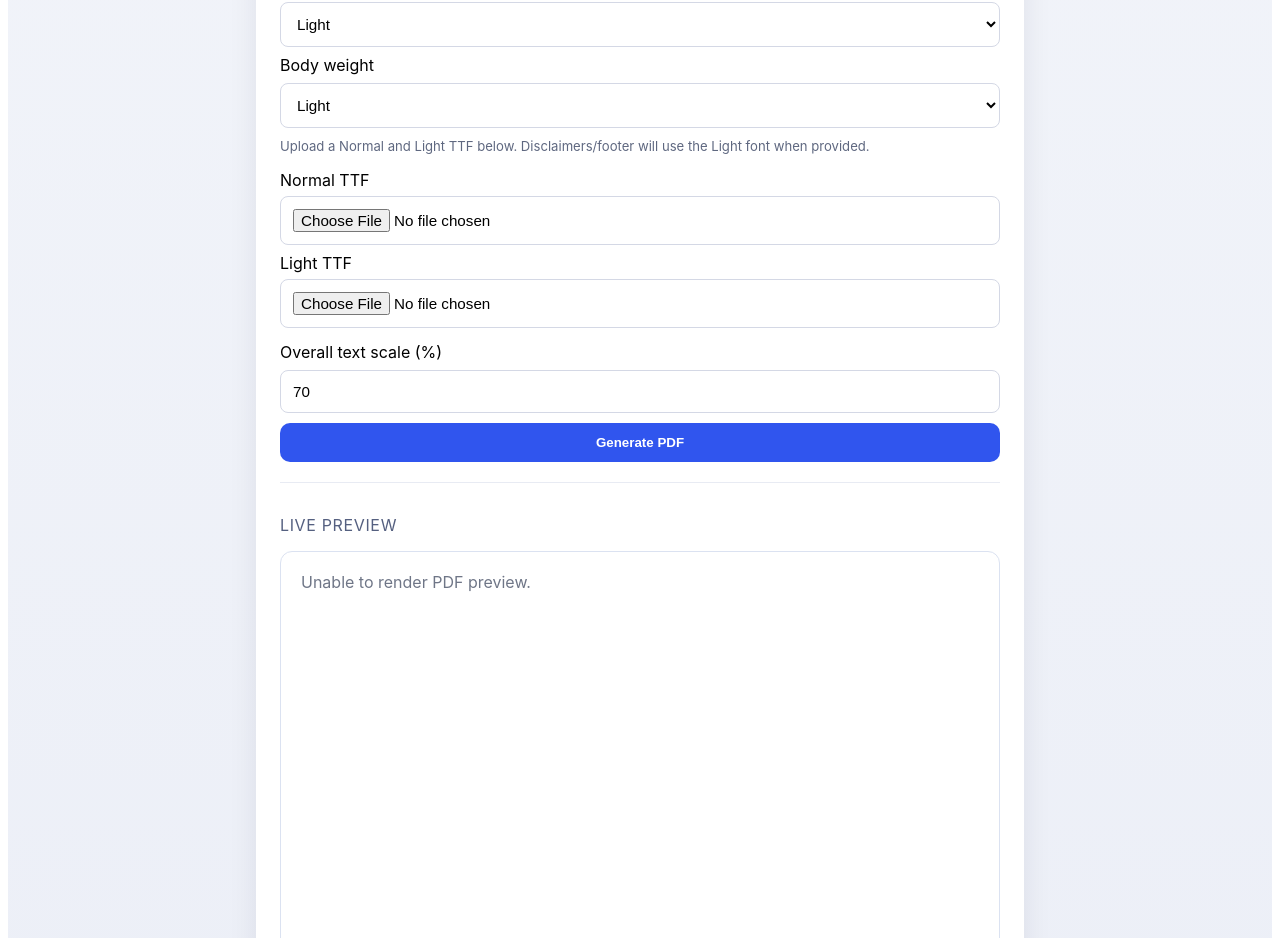
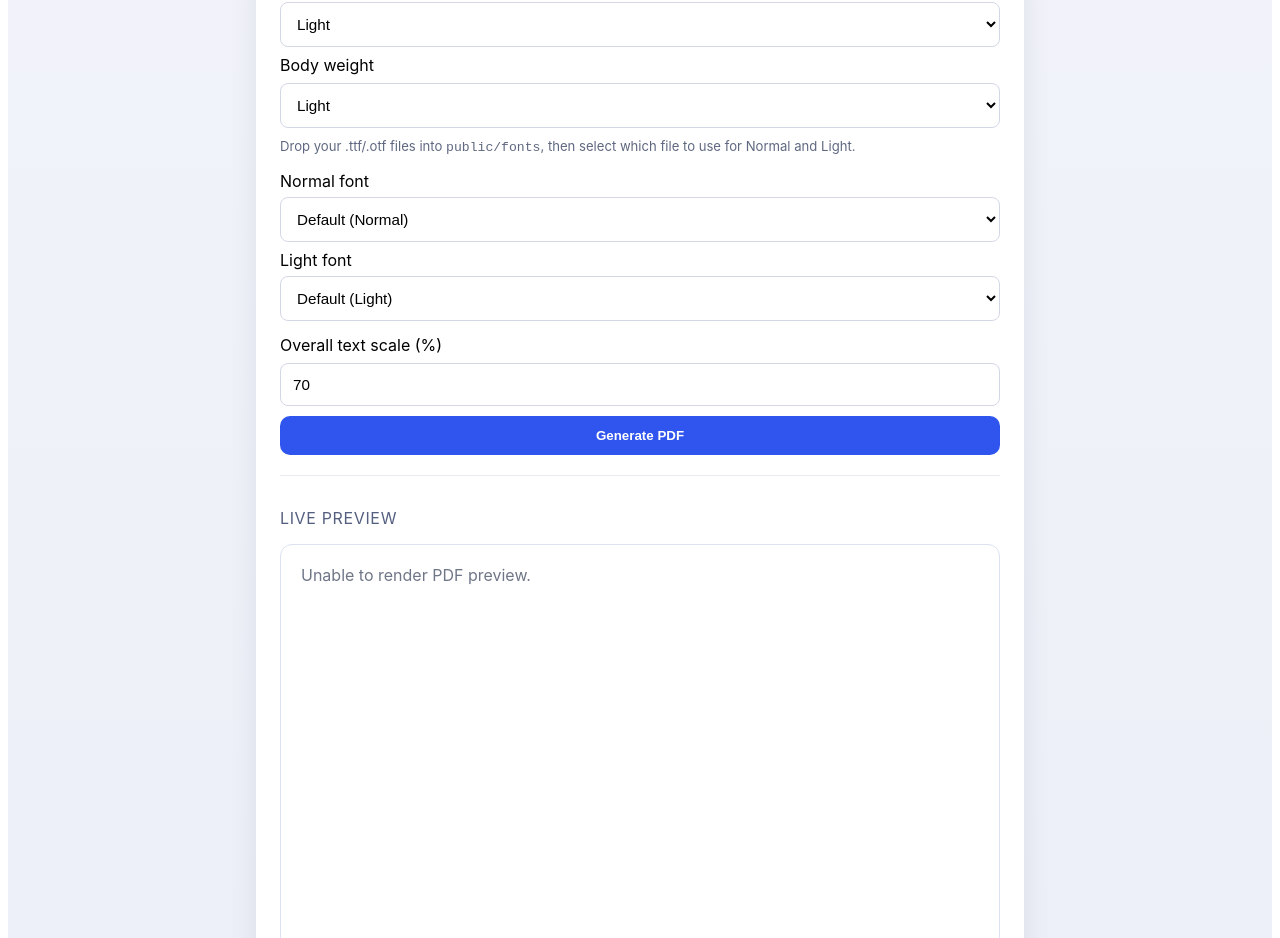
Before and after one commit to alethrainc/pdf-agent, a Next.js app: page / in a window 1280 px wide. Shown: the part 1128-2066 px from the top of the page. Built offline with nearby package versions, Linux system fonts and the light colour scheme.

Commit message:
Load selectable custom fonts from public folder

```diff
--- /dev/null
+++ b/pages/api/fonts.js
@@ -0,0 +1,34 @@
+import fs from 'fs/promises';
+import path from 'path';
+
+const FONT_EXTENSIONS = new Set(['.ttf', '.otf']);
+
+export default async function handler(req, res) {
+  if (req.method !== 'GET') {
+    res.setHeader('Allow', 'GET');
+    return res.status(405).json({ error: 'Method not allowed.' });
+  }
+
+  const fontsDir = path.join(process.cwd(), 'public', 'fonts');
+
+  try {
+    const entries = await fs.readdir(fontsDir, { withFileTypes: true });
+    const fonts = entries
+      .filter((entry) => entry.isFile())
+      .map((entry) => entry.name)
+      .filter((name) => FONT_EXTENSIONS.has(path.extname(name).toLowerCase()))
+      .sort((a, b) => a.localeCompare(b))
+      .map((name) => ({
+        name,
+        url: `/fonts/${name}`,
+      }));
+
+    return res.status(200).json({ fonts });
+  } catch (error) {
+    if (error.code === 'ENOENT') {
+      return res.status(200).json({ fonts: [] });
+    }
+
+    return res.status(500).json({ error: 'Unable to load font list.' });
+  }
+}
--- a/pages/index.js
+++ b/pages/index.js
@@ -24,6 +24,10 @@ const CUSTOM_WEIGHT_FONT_LABELS = {
   normal: 'Normal',
   light: 'Light',
 };
+
+function getFontDisplayName(fontUrl = '') {
+  return fontUrl.split('/').pop() || fontUrl;
+}
 
 function getWeightPreset(weight) {
   return FONT_WEIGHT_PRESETS[weight] || FONT_WEIGHT_PRESETS.normal;
@@ -368,6 +372,25 @@ async function fileToBase64(file) {
   return btoa(binary);
 }
 
+async function fontUrlToBase64(fontUrl) {
+  const response = await fetch(fontUrl);
+  if (!response.ok) {
+    throw new Error(`Unable to load font file: ${getFontDisplayName(fontUrl)}.`);
+  }
+
+  const buffer = await response.arrayBuffer();
+  let binary = '';
+  const bytes = new Uint8Array(buffer);
+  const chunk = 0x8000;
+
+  for (let index = 0; index < bytes.length; index += chunk) {
+    const slice = bytes.subarray(index, index + chunk);
+    binary += String.fromCharCode(...slice);
+  }
+
+  return btoa(binary);
+}
+
 export default function Home() {
   const [fileName, setFileName] = useState('');
   const [uploads, setUploads] = useState([]);
@@ -391,6 +414,8 @@ export default function Home() {
   });
   const [styleOptions, setStyleOptions] = useState(DEFAULT_STYLE_OPTIONS);
   const [customWeightFonts, setCustomWeightFonts] = useState({});
+  const [availableFonts, setAvailableFonts] = useState([]);
+  const [selectedWeightFonts, setSelectedWeightFonts] = useState({});
 
   async function buildPreviewFromFile(file) {
     if (!file) return;
@@ -505,8 +530,36 @@ export default function Home() {
     if (pdfPreviewUrl) URL.revokeObjectURL(pdfPreviewUrl);
   }, [pdfPreviewUrl]);
 
-  async function handleCustomWeightFontChange(weight, file) {
-    if (!file) {
+  useEffect(() => {
+    let active = true;
+
+    async function loadFonts() {
+      try {
+        const response = await fetch('/api/fonts');
+        const payload = await readJsonResponse(response);
+        if (!response.ok) {
+          throw new Error(payload.error || 'Unable to load fonts from /public/fonts.');
+        }
+
+        if (active) {
+          setAvailableFonts(payload.fonts || []);
+        }
+      } catch (error) {
+        if (active) {
+          setStatus(error.message || 'Unable to load fonts from /public/fonts.');
+        }
+      }
+    }
+
+    loadFonts();
+    return () => {
+      active = false;
+    };
+  }, []);
+
+  async function handleCustomWeightFontChange(weight, fontUrl) {
+    if (!fontUrl) {
+      setSelectedWeightFonts((prev) => ({ ...prev, [weight]: '' }));
       setCustomWeightFonts((prev) => {
         const next = { ...prev };
         delete next[weight];
@@ -515,14 +568,18 @@ export default function Home() {
       return;
     }
 
-    const base64 = await fileToBase64(file);
+    const base64 = await fontUrlToBase64(fontUrl);
     const safeWeight = String(weight || 'custom').replace(/[^a-z0-9]/gi, '');
+    const fontFileName = getFontDisplayName(fontUrl);
+    const safeFileRoot = fontFileName.replace(/\.[^.]+$/, '').replace(/[^a-z0-9]/gi, '');
+
+    setSelectedWeightFonts((prev) => ({ ...prev, [weight]: fontUrl }));
 
     setCustomWeightFonts((prev) => ({
       ...prev,
       [weight]: {
-        fileName: `${safeWeight}-${Date.now()}.ttf`,
-        family: `Custom${safeWeight}${Date.now()}`,
+        fileName: fontFileName,
+        family: `Custom${safeWeight}${safeFileRoot}${Date.now()}`,
         base64,
       },
     }));
@@ -728,18 +785,22 @@ export default function Home() {
               <option value="light">Light</option>
             </select>
 
-            <p className={styles.weightHint}>Upload a Normal and Light TTF below. Disclaimers/footer will use the Light font when provided.</p>
+            <p className={styles.weightHint}>Drop your .ttf/.otf files into <code>public/fonts</code>, then select which file to use for Normal and Light.</p>
 
             <div className={styles.customFontGrid}>
               {Object.entries(CUSTOM_WEIGHT_FONT_LABELS).map(([weightKey, label]) => (
                 <div key={weightKey} className={styles.customFontRow}>
-                  <label htmlFor={`custom-font-${weightKey}`}>{label} TTF</label>
-                  <input
+                  <label htmlFor={`custom-font-${weightKey}`}>{label} font</label>
+                  <select
                     id={`custom-font-${weightKey}`}
-                    type="file"
-                    accept=".ttf"
-                    onChange={(event) => handleCustomWeightFontChange(weightKey, event.target.files?.[0])}
-                  />
+                    value={selectedWeightFonts[weightKey] || ''}
+                    onChange={(event) => handleCustomWeightFontChange(weightKey, event.target.value)}
+                  >
+                    <option value="">Default ({label})</option>
+                    {availableFonts.map((font) => (
+                      <option key={font.url} value={font.url}>{font.name}</option>
+                    ))}
+                  </select>
                 </div>
               ))}
             </div>
```
Also changed, not shown: 2 other files (tests, documents, lock files or other folders).
